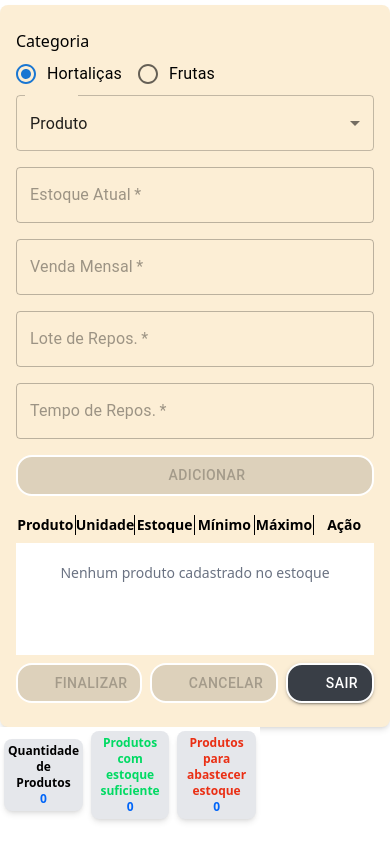
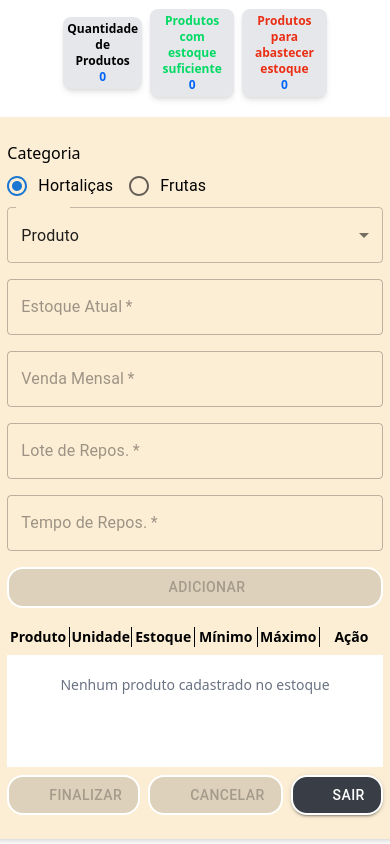
Before and after one commit to njunior93/horti_facil, a React (Vite) app: page /criar-estoque in a window 390 px wide. Built offline with nearby package versions, Linux system fonts and the light colour scheme; some icons are missing.

Commit message:
Ajustado tela de criacao de estoque e gerencimanento para telas maiores e para mobile.

```diff
--- a/src/paginas/CriarEstoque.tsx
+++ b/src/paginas/CriarEstoque.tsx
@@ -9,17 +9,18 @@ function CriarEstoque() {
   return (
     <>
 
-      <div className="flex flex-col justify-center items-center h-screen w-screen  sm:flex-row">
-        <div className="flex flex-col w-full sm:h-4/5 p-4 rounded-lg shadow-md bg-[#FCEED5] basis-[80vw] gap-2 sm:gap-1 justify-center ">
+      <div className="flex justify-center items-center h-screen w-screen ">
+        <div className='flex justify-center items-center flex-col-reverse sm:flex-row'>
+          <div className="flex flex-col w-full sm:size-min p-4 rounded-lg shadow-md bg-[#FCEED5]  gap-2 sm:gap-1 justify-center ">
             <Formulario />
             <ListaProdutos />
             <BotoesFinalizarCancelarEstoque/>
           </div>
 
-        <div className='basis-[15vw] w-full'>
+          <div className='flex justify-center items-center'>
               <InformaçõesEstoque telaAtual={'criar-estoque'}  />
           </div>
-
+        </div>
       </div>
     </>
   )
--- a/src/paginas/GerenciarEstoque.tsx
+++ b/src/paginas/GerenciarEstoque.tsx
@@ -3,13 +3,15 @@ import InformaçõesEstoque from '../componentes/InformaçõesEstoque'
 
 const GerenciarEstoque = () => {
   return (
-    <div className='flex justify-center flex-row  items-center h-screen w-screen gap-4'>
-      <div className='flex justify-center items-center h-screen w-screen'>
-        <VisualizarEstoque/>
-      </div>
+    <div className='flex justify-center item-center h-screen w-screen'>
+      <div className='flex justify-center item-center flex-col-reverse sm:flex-row'>
+        <div className='flex justify-center items-center'>
+          <VisualizarEstoque/>
+        </div>
 
-      <div className='basis-[15vw] w-full'>
-        <InformaçõesEstoque telaAtual={'gerenciar-estoque'}/>
+        <div className='flex justify-center items-center'>
+          <InformaçõesEstoque telaAtual={'gerenciar-estoque'}/>
+        </div>
       </div>
     </div>
 
```
Lines whose indentation alone changed are shown as unchanged.
